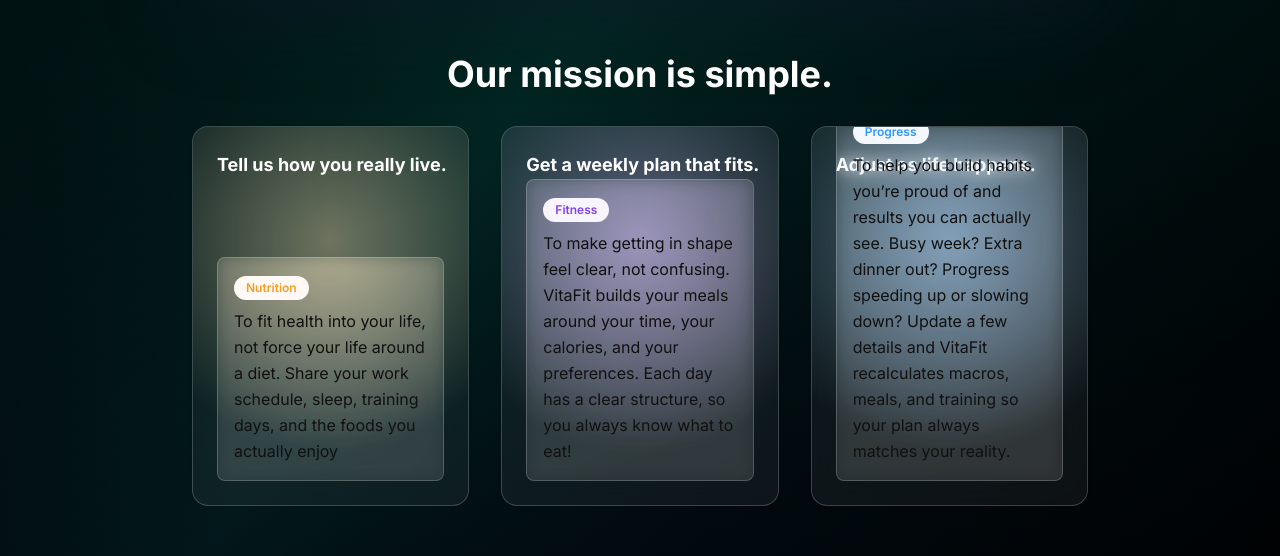
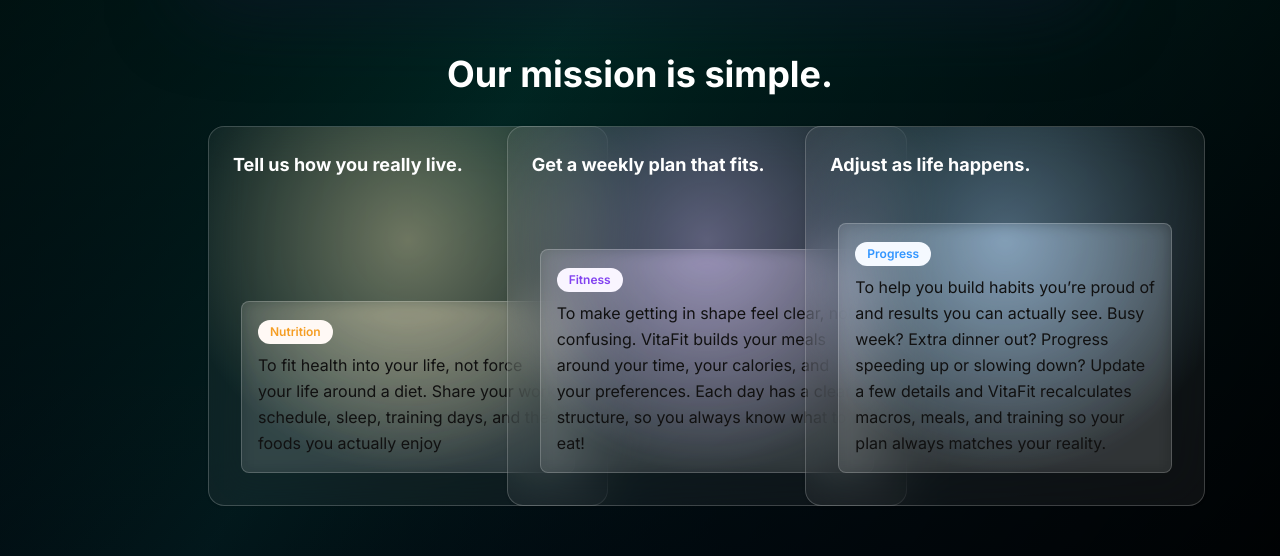
Before and after one commit to olaruvali25/vitaFit, a Next.js app: page /about in a window 1280 px wide. Shown: the part 1000-1556 px from the top of the page. Built offline with nearby package versions, Linux system fonts and the light colour scheme; no server answers.

Commit message:
Increase card width with min-width and larger container

```diff
--- a/app/(site)/about/page.tsx
+++ b/app/(site)/about/page.tsx
@@ -97,7 +97,7 @@ export default function AboutPage() {
             <h2 className="text-3xl md:text-4xl font-bold text-white mb-8 text-center">
               Our mission is simple.
             </h2>
-            <div className="grid grid-cols-1 md:grid-cols-2 lg:grid-cols-3 gap-8 w-full max-w-[1400px] mx-auto">
+            <div className="grid grid-cols-1 lg:grid-cols-3 gap-8 w-full max-w-[1600px] mx-auto px-4">
               <AnimatedFeatureCard
                 index="001"
                 cardTitle="Tell us how you really live."
--- a/components/ui/animated-feature-card.tsx
+++ b/components/ui/animated-feature-card.tsx
@@ -49,7 +49,7 @@ const AnimatedFeatureCard = React.forwardRef<
       ref={ref}
       style={cardStyle}
       className={cn(
-        "relative flex h-[380px] w-full flex-col justify-end overflow-hidden rounded-2xl border border-white/20 bg-white/5 backdrop-blur-xl p-6 shadow-sm",
+        "relative flex h-[380px] w-full min-w-[400px] flex-col justify-end overflow-hidden rounded-2xl border border-white/20 bg-white/5 backdrop-blur-xl p-8 shadow-sm",
         className
       )}
       whileHover="hover"
```
